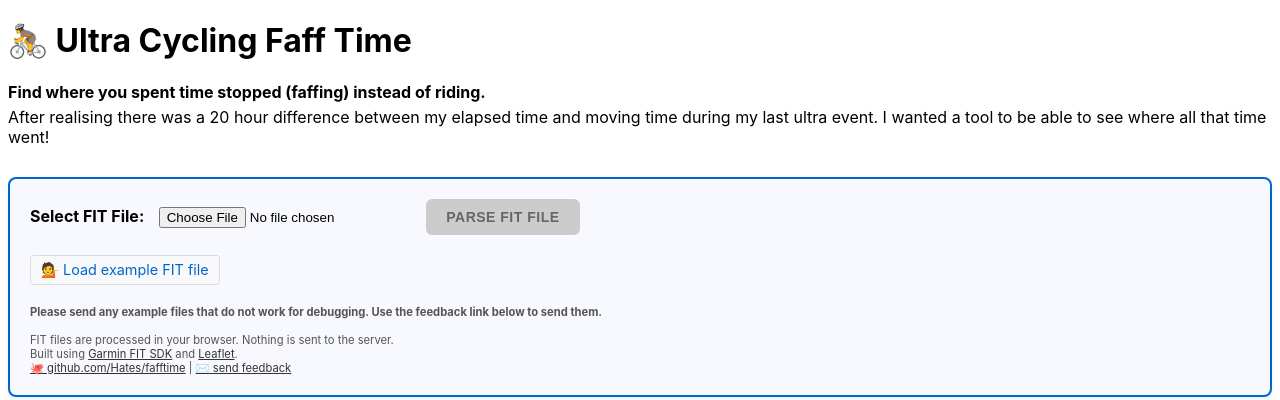
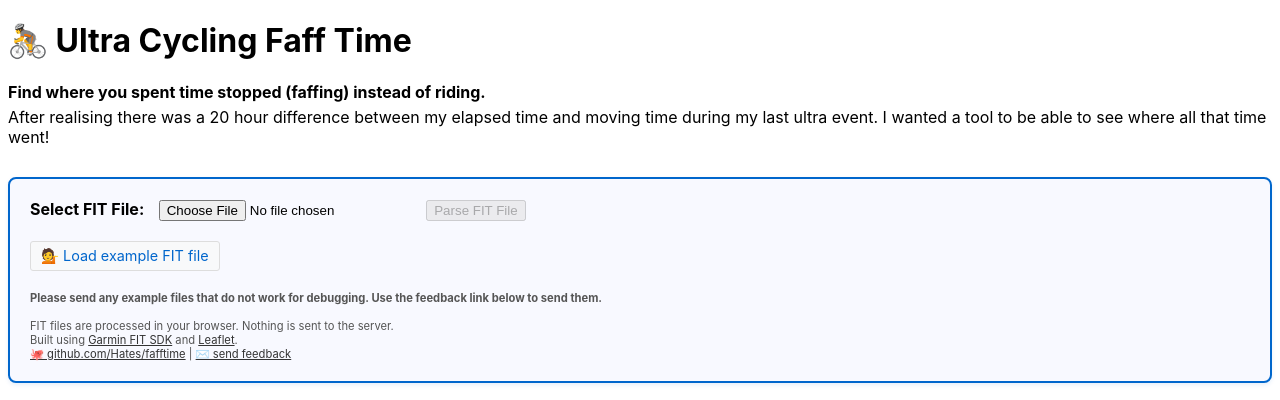
Before and after one commit to Hates/fafftime, a website built with webpack: page src/index.html in a window 1280 px wide. Shown: the top 400 px of the page. Built offline with nearby package versions, Linux system fonts and the light colour scheme.

Commit message:
Styling update

```diff
--- a/src/styles.css
+++ b/src/styles.css
@@ -63,40 +63,6 @@ h4 {
 
 .file-selection-box button {
   margin-left: 10px;
-}
-
-#parseButton {
-  background: linear-gradient(135deg, #0066cc, #004499);
-  color: white;
-  border: none;
-  border-radius: 6px;
-  padding: 10px 20px;
-  font-size: 14px;
-  font-weight: 600;
-  cursor: pointer;
-  transition: all 0.3s ease;
-  box-shadow: 0 2px 4px rgba(0, 102, 204, 0.2);
-  text-transform: uppercase;
-  letter-spacing: 0.5px;
-}
-
-#parseButton:hover:not(:disabled) {
-  background: linear-gradient(135deg, #0052a3, #003366);
-  box-shadow: 0 4px 8px rgba(0, 102, 204, 0.3);
-  transform: translateY(-1px);
-}
-
-#parseButton:active:not(:disabled) {
-  transform: translateY(0);
-  box-shadow: 0 2px 4px rgba(0, 102, 204, 0.2);
-}
-
-#parseButton:disabled {
-  background: #cccccc;
-  color: #666666;
-  cursor: not-allowed;
-  box-shadow: none;
-  transform: none;
 }
 
 .example-file-link {
```
